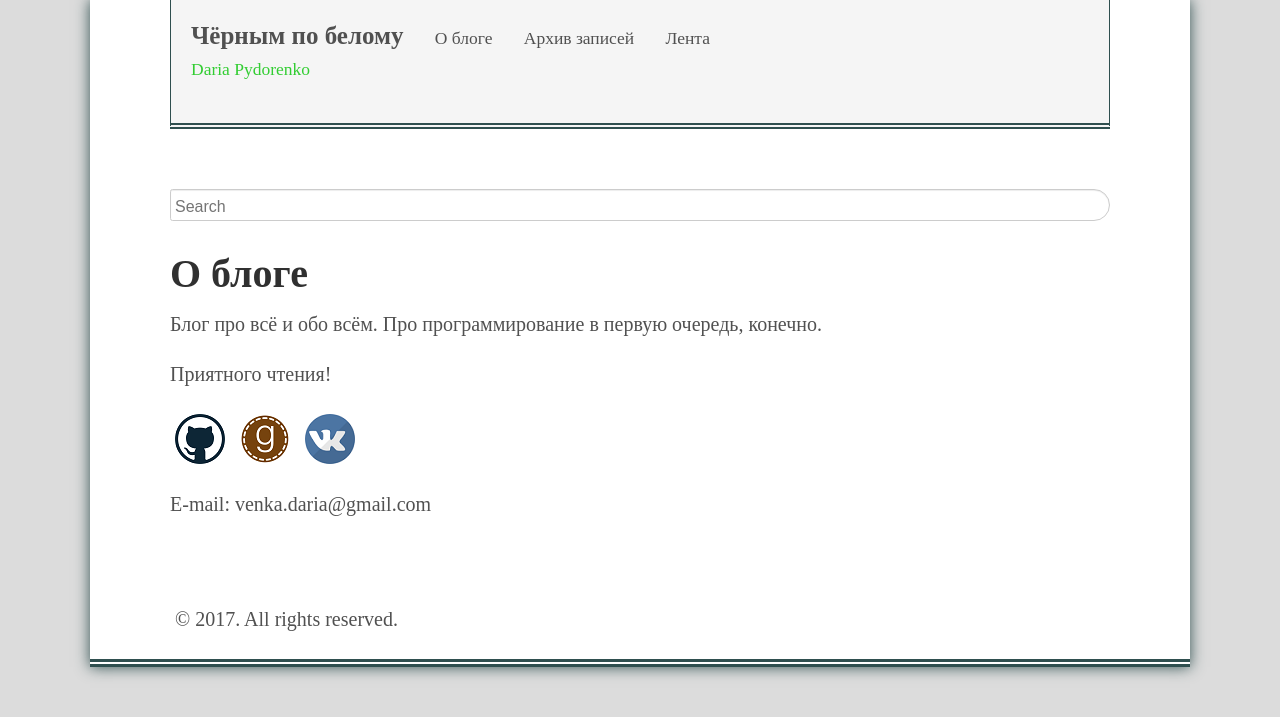
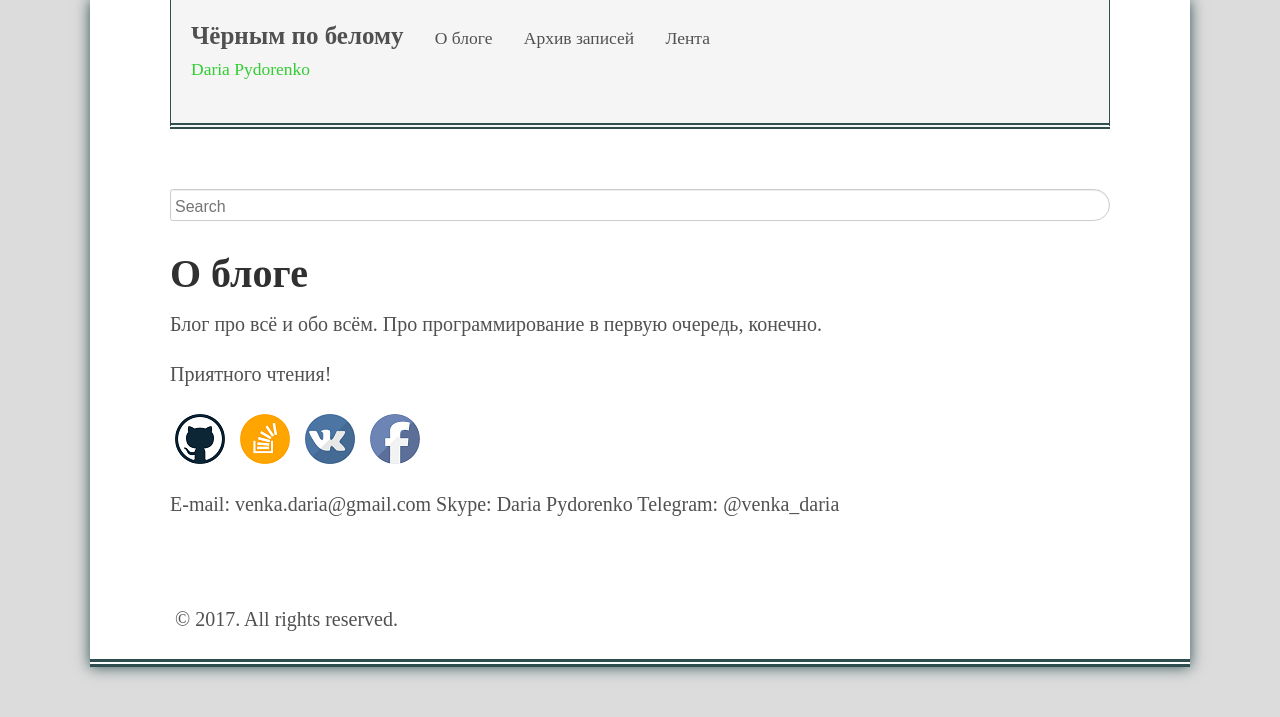
Before and after one commit to venkaDaria/old.venkadaria.github.io, a Jekyll site: the page built from about.md, in a window 1280 px wide. Shown: the top 717 px of the page. Built offline with Jekyll 4.4.1, drawn with Linux system fonts in a browser that asks for light colours.

Commit message:
edit about, old-new arrows

```diff
--- a/about.md
+++ b/about.md
@@ -9,7 +9,10 @@ title: О блоге
 Приятного чтения!
 
 [![Github]({{ site.baseurl }}/public/img/github.png)](https://github.com/venkaDaria)
-[![Goodreads]({{ site.baseurl }}/public/img/goodreads.png)](https://www.goodreads.com/user/show/62838956-daria-pydorenko)
+[![Stackoverflow]({{ site.baseurl }}/public/img/stackoverflow.png)](https://stackexchange.com/users/11253283/daria-pydorenko)
 [![Vkontakte]({{ site.baseurl }}/public/img/vk.png)](https://vk.com/id76664352)
+[![Facebook]({{ site.baseurl }}/public/img/facebook.png)](https://www.facebook.com/venkaDaria)
 
 E-mail: venka.daria@gmail.com
+Skype: Daria Pydorenko
+Telegram: @venka_daria
```
Also changed, not shown: index.html (+7 -7 lines), public/img/facebook.png (added), public/img/goodreads.png (deleted), public/img/stackoverflow.png (added).
